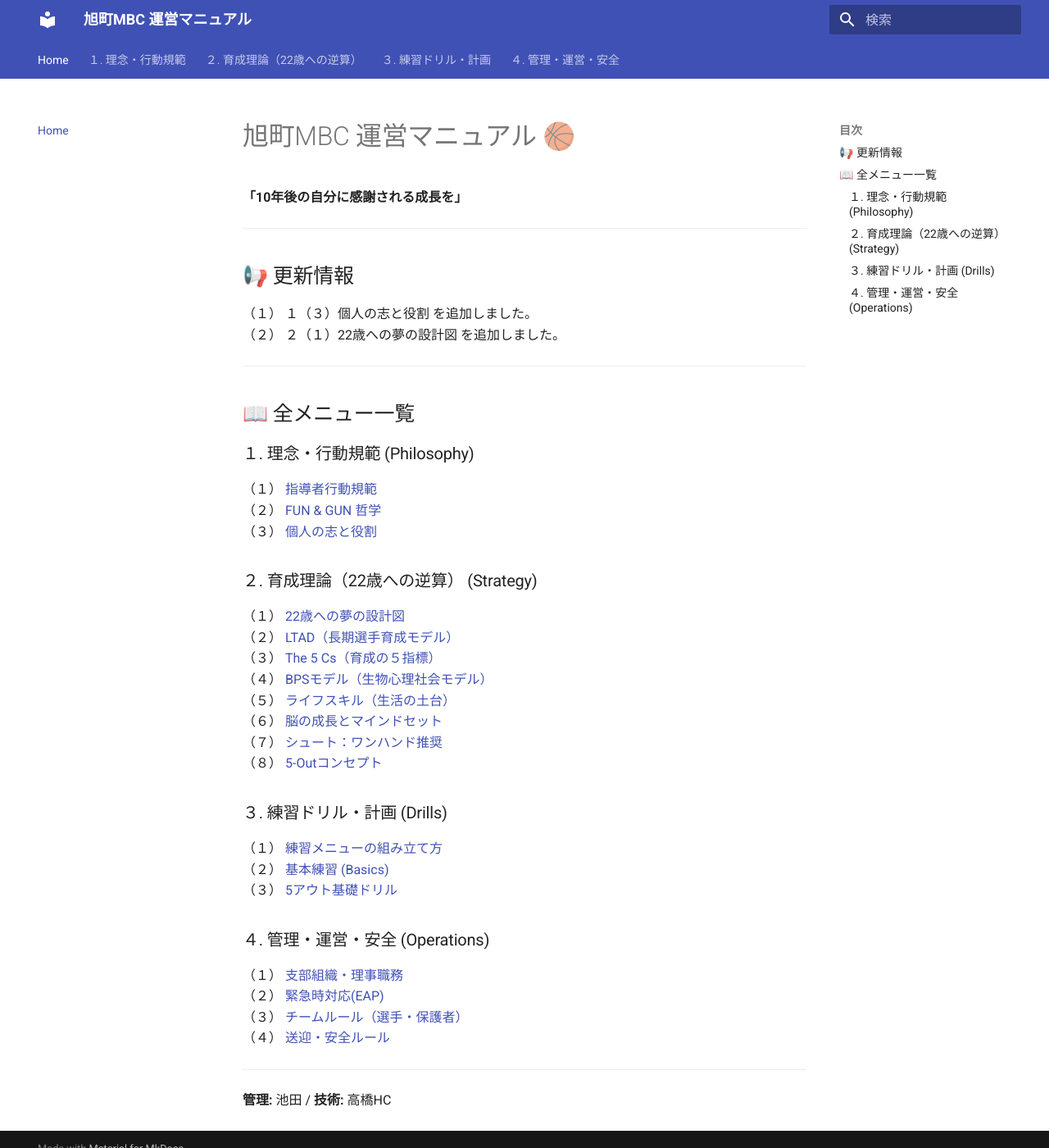
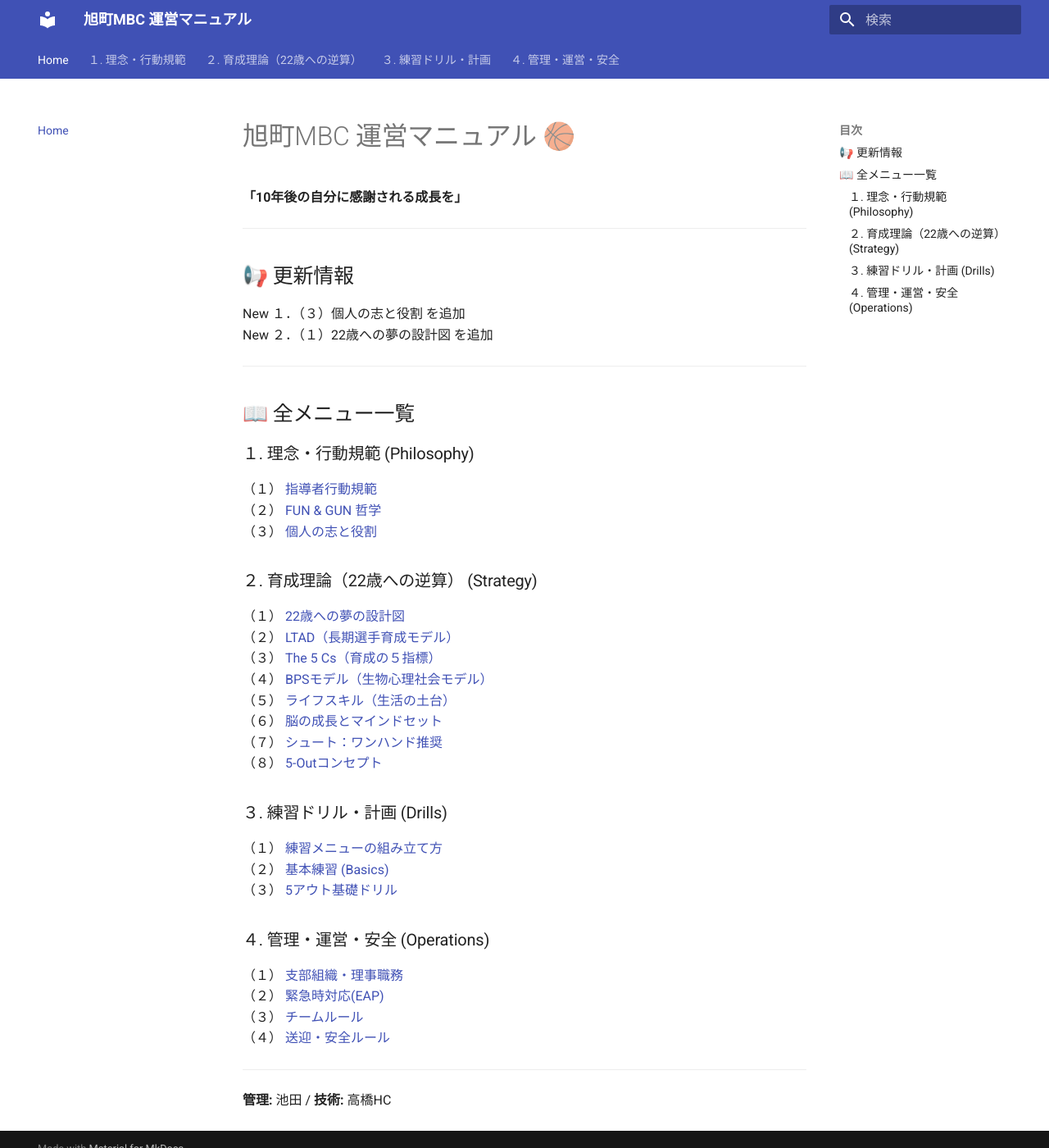
Before and after one commit to kawaiikumichan/asahicho-minibus-ops, an MkDocs documentation site: the page built from docs/index.md, in a window 1280 px wide and 1400 px high. Shown: the whole window at 82% size. Built offline with MkDocs 1.6.1 and Material for MkDocs 9.7.7, drawn with Linux system fonts in a browser that asks for light colours.

Commit message:
Update index.md

```diff
--- a/docs/index.md
+++ b/docs/index.md
@@ -5,8 +5,8 @@
 ---
 
 ## 📢 更新情報
-（１） １（３）個人の志と役割 を追加しました。
-（２） ２（１）22歳への夢の設計図 を追加しました。
+New １．（３）個人の志と役割 を追加
+New ２．（１）22歳への夢の設計図 を追加
 
 ---
 
@@ -35,7 +35,7 @@
 ### ４. 管理・運営・安全 (Operations)
 （１） [支部組織・理事職務](03_Operations/organization.md)
 （２） [緊急時対応(EAP)](03_Operations/eap.md)
-（３） [チームルール（選手・保護者）](03_Operations/team_rules_player.md)
+（３） [チームルール](03_Operations/team_rules_player.md)
 （４） [送迎・安全ルール](03_Operations/transport_safety.md)
 
 ---
```
